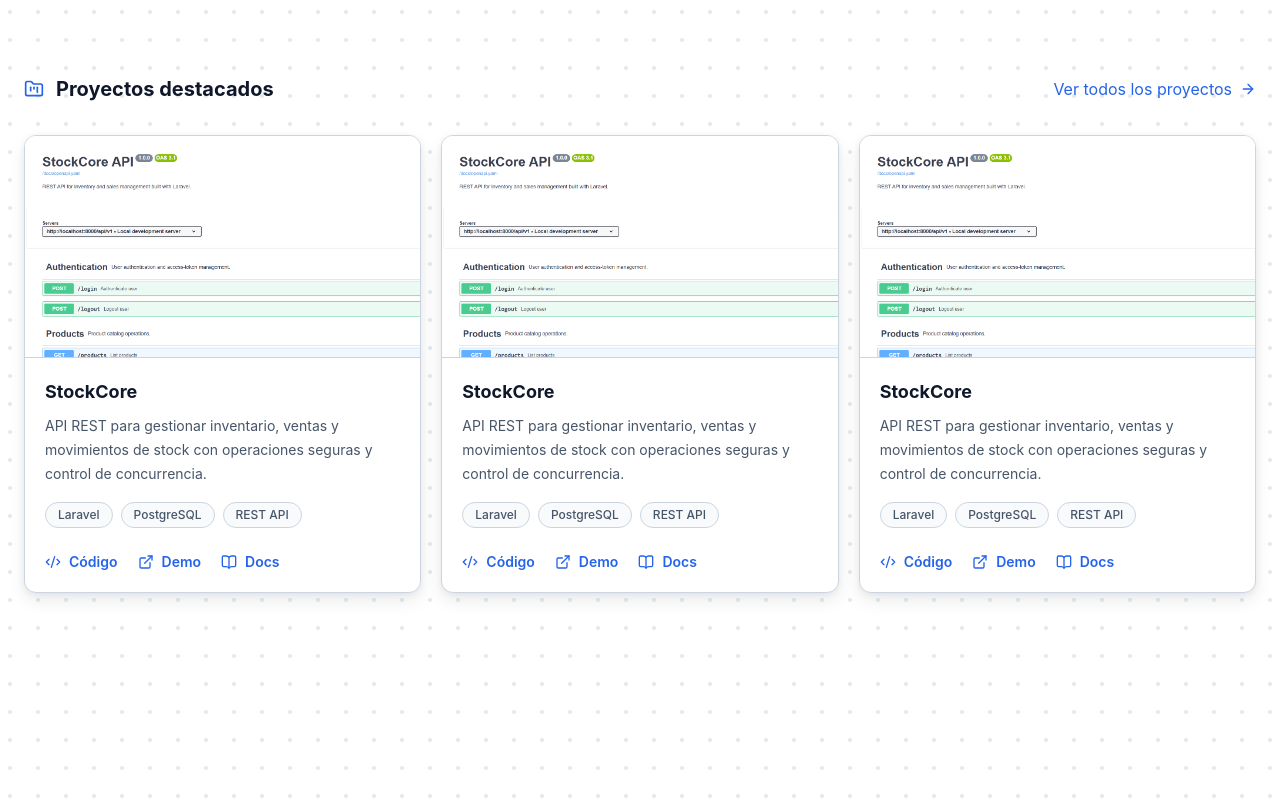
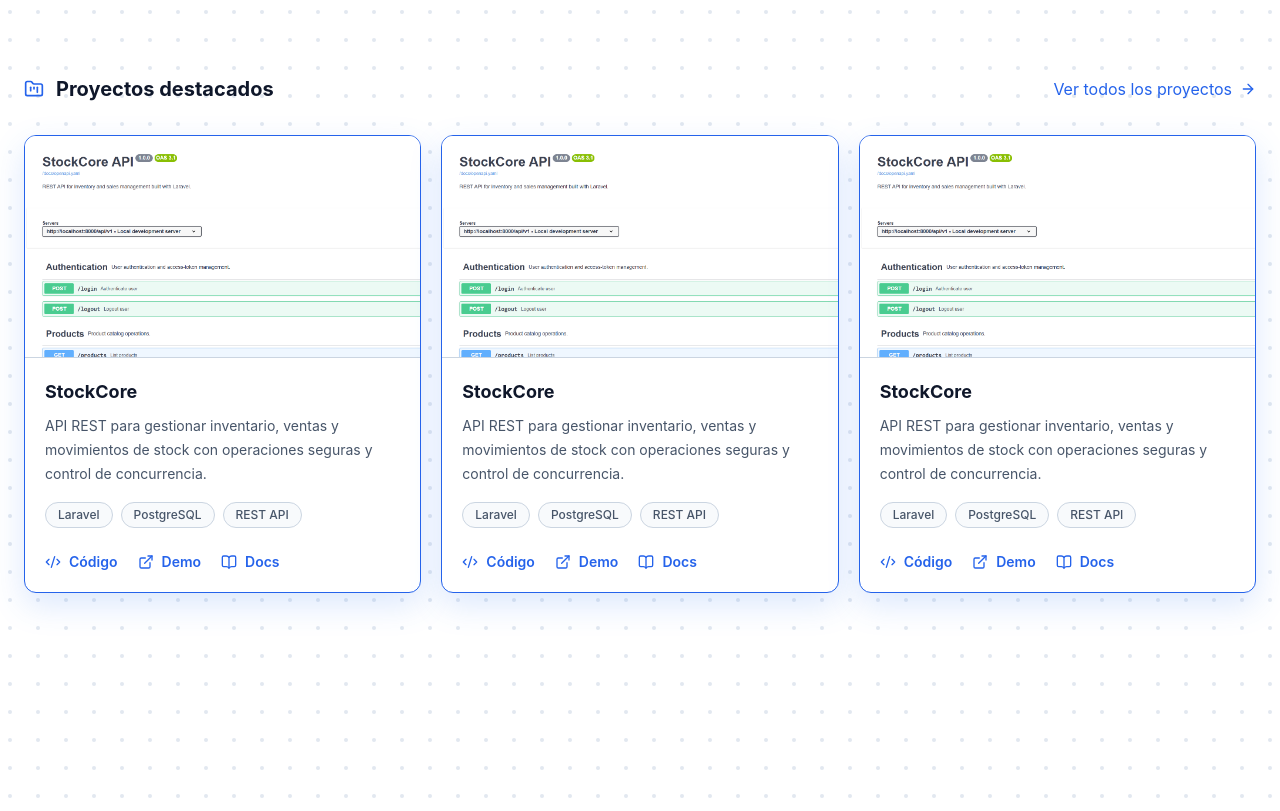
Before and after one commit to josecarlosonate/Portafolio, a React app: page / in a window 1280 px wide. Shown: the part 1420-2231 px from the top of the page. Built offline with nearby package versions, Linux system fonts and the light colour scheme; the HTML template or start-up script is replaced by a standard one.

Commit message:
Make project card border and glow permanent

```diff
--- a/src/components/Projects.tsx
+++ b/src/components/Projects.tsx
@@ -37,9 +37,9 @@ function Projects({ language }: ProjectsProps) {
                             <article
                                 key={index}
                                 className="flex min-w-0 flex-col overflow-hidden rounded-xl border border-border
-                                    bg-background shadow-surface transition-all duration-300 ease-out
-                                    hover:-translate-y-1.5 hover:border-primary
-                                    hover:shadow-[0_12px_32px_rgb(59_130_246_/_0.18)]"
+                                    bg-background border-primary shadow-[0_12px_32px_rgb(59_130_246_/_0.18)]
+                                    transition-transform duration-300 ease-out
+                                    hover:-translate-y-1.5"
                             >
                                 <div className="aspect-video w-full overflow-hidden border-b border-border">
                                     <img
```
